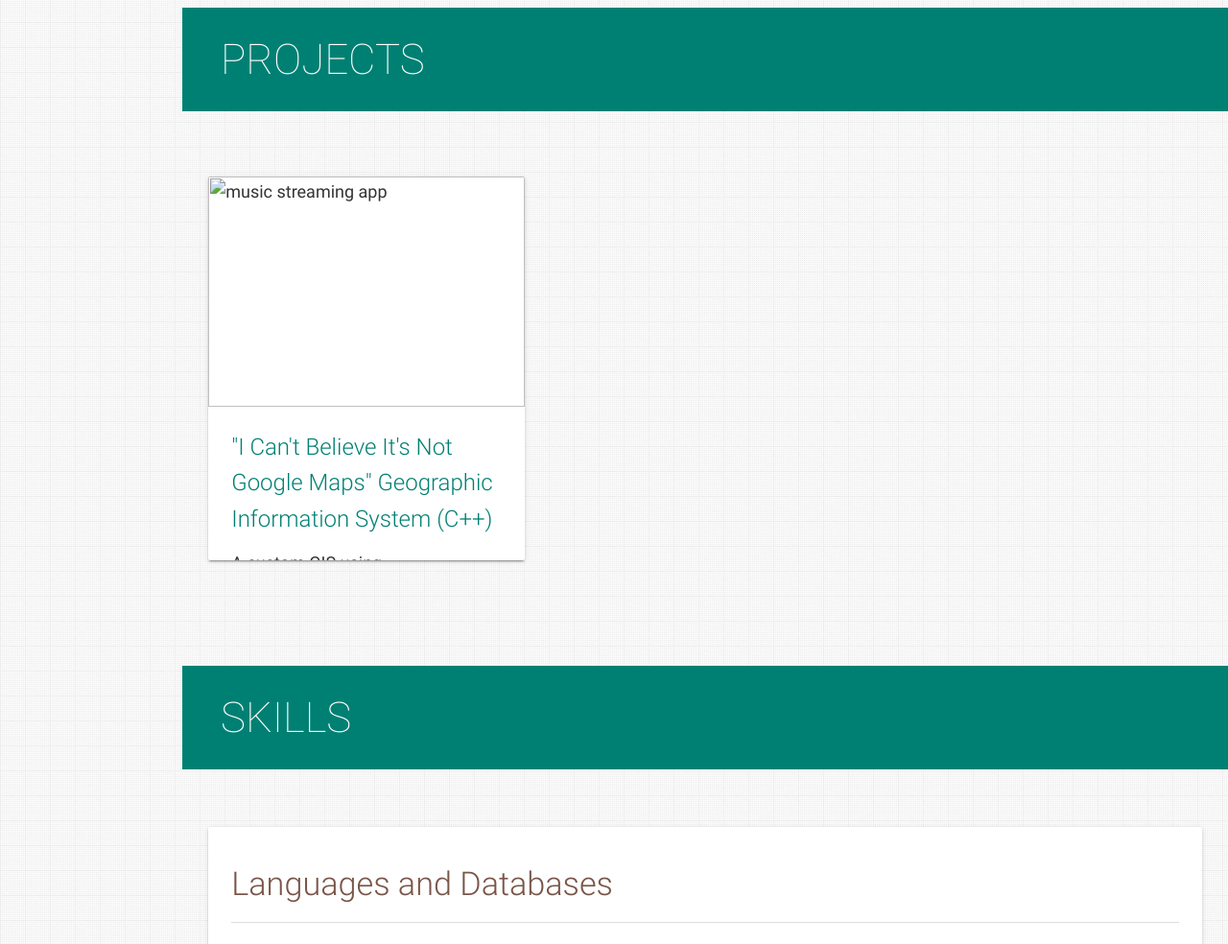
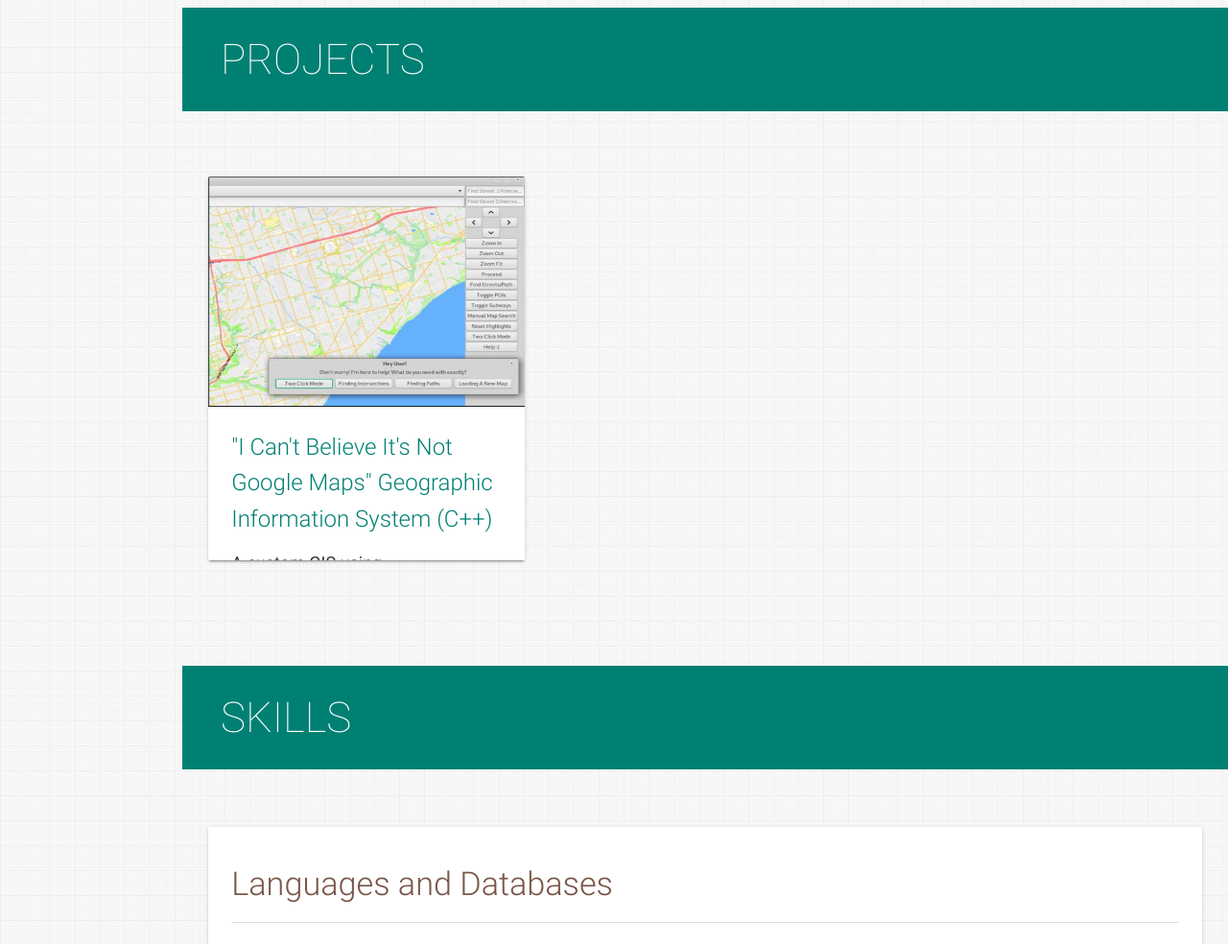
Before and after one commit to nicheeralal/nicheeralal.github.io, a plain HTML site: page index.html in a window 1280 px wide. Shown: the part 2473-3457 px from the top of the page at 96% size. Drawn offline with nearby package versions, Linux system fonts and the light colour scheme; some icons are missing.

Commit message:
Activity 2: Added a fix to the src of the image in projects section

```diff
--- a/index.html
+++ b/index.html
@@ -363,7 +363,7 @@
           <div class="col s12 m6 l4">
             <div class="card medium">
               <div class="card-image waves-effect waves-block waves-light">
-                <img alt="music streaming app" src="/assets/img/map_project" style="height: 100%; width: 100%" class="activator" />
+                <img alt="GIS Project" src="/assets/img/map_project.png" style="height: 100%; width: 100%" class="activator" />
               </div>
               <div class="card-content">
                 <span class="card-title activator teal-text hoverline">
```
